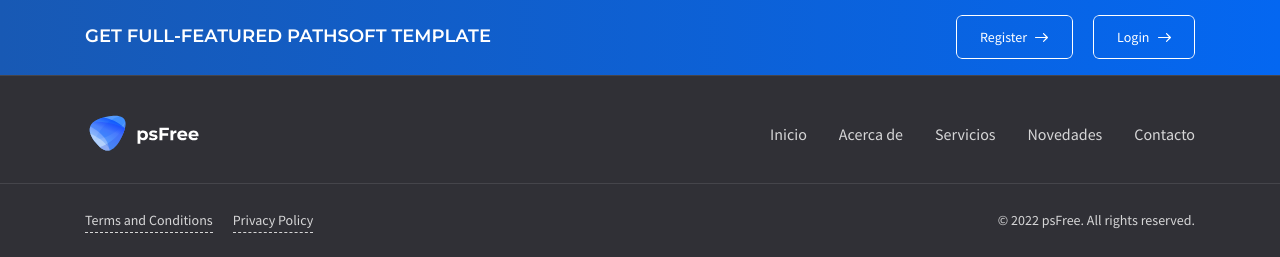
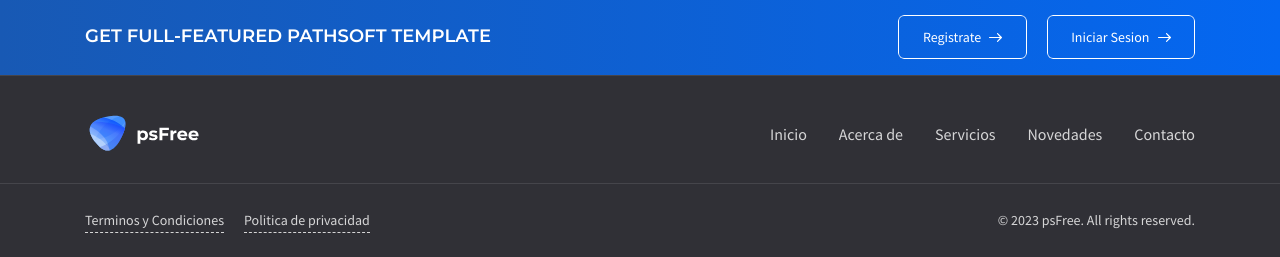
Before and after one commit to NicolasARS/GeneradorQR, a Symfony app: template templates/page/contact.html.twig in a window 1280 px wide. Shown: the part 1500-1757 px from the top of the page. Run offline with Twig, Linux system fonts and the light colour scheme; the template is opened without the code that fills it, so the values that code supplies are empty; form fields are guessed from the names that the template uses; some libraries are stand-ins or nearby versions.

```diff
--- a/src/Form/ContactFormType.php
+++ b/src/Form/ContactFormType.php
@@ -21,7 +21,7 @@ class ContactFormType extends AbstractType
             ->add('phoneNumber' , TextType::class, array('label'=> 'Telefono'))
             ->add('email', EmailType::class, array('label' => 'Correo'))
             ->add('message' , TextareaType::class, array('label'=> 'Dejanos tu mensaje'))
-            ->add('Send', SubmitType::class, array('label' => 'Enviar formulario'));
+            ->add('submit', SubmitType::class, array('label' => 'Enviar formulario'));
         ;
     }
 
--- a/templates/base.html.twig
+++ b/templates/base.html.twig
@@ -61,11 +61,11 @@
                         <a href="{{ path('logout') }}" class="btn btn-border btn-with-icon btn-small ripple"><i class="fa fa-sign-out sr-icons"></i> {{ app.user.name }} - Cerrar Sesion</a>
                         {% else %}
                         <li class="{{ (app.request.attributes.get('_route') == 'login')  ? 'active': ''}} lien"><a href="{{path('register')}}" class="btn btn-border btn-with-icon btn-small ripple">
-                            <span>Register</span>
+                            <span>Registrate</span>
                             <svg class="btn-icon-right" viewBox="0 0 13 9" width="13" height="9"><use xlink:href="assets/img/sprite.svg#arrow-right"></use></svg>
                         </a></li>
                         <li class="{{ (app.request.attributes.get('_route') == 'register')  ? 'active': ''}} "><a href="{{path('login')}}" class="btn btn-border btn-with-icon btn-small ripple">
-                            <span>Login</span>
+                            <span>Iniciar Sesion</span>
                             <svg class="btn-icon-right" viewBox="0 0 13 9" width="13" height="9"><use xlink:href="assets/img/sprite.svg#arrow-right"></use></svg>
                         </a></li>
                         {% endif %}
@@ -119,11 +119,11 @@
                         <a href="{{ path('logout') }}" class="btn btn-border btn-with-icon btn-small ripple"><i class="fa fa-sign-out sr-icons"></i> {{ app.user.name }} - Cerrar Sesion</a>
                         {% else %}
                         <li class="{{ (app.request.attributes.get('_route') == 'login')  ? 'active': ''}} lien"><a href="{{path('register')}}" class="btn btn-border btn-with-icon btn-small ripple">
-                            <span>Register</span>
+                            <span>Registrate</span>
                             <svg class="btn-icon-right" viewBox="0 0 13 9" width="13" height="9"><use xlink:href="assets/img/sprite.svg#arrow-right"></use></svg>
                         </a></li>
                         <li class="{{ (app.request.attributes.get('_route') == 'register')  ? 'active': ''}} "><a href="{{path('login')}}" class="btn btn-border btn-with-icon btn-small ripple">
-                            <span>Login</span>
+                            <span>Iniciar Sesion</span>
                             <svg class="btn-icon-right" viewBox="0 0 13 9" width="13" height="9"><use xlink:href="assets/img/sprite.svg#arrow-right"></use></svg>
                         </a></li>
                         {% endif %}
@@ -170,13 +170,13 @@
                 <div class="col-md-auto col-12 item">
                     <nav class="footer-links">
                         <ul>
-                            <li><a href="terms-and-conditions.html">Terms and Conditions</a></li>
-                            <li><a href="privacy-policy.html">Privacy Policy</a></li>
+                            <li><a href="terms-and-conditions.html">Terminos y Condiciones</a></li>
+                            <li><a href="privacy-policy.html">Politica de privacidad</a></li>
                         </ul>
                     </nav>
                 </div>
                 <div class="col-md-auto col-12 item">
-                    <div class="copyright">© 2022 psFree. All rights reserved.</div>
+                    <div class="copyright">© 2023 psFree. All rights reserved.</div>
                 </div>
             </div>
         </div>
@@ -192,6 +192,6 @@
 <script src="assets/libs/pristine/pristine.min.js"></script>
 <script src="assets/js/custom.js"></script>
 <!-- <script src="assets/js/forms.js"></script> -->
-<script src="assets/js/contact-form-validation.js"></script>
+<script src="assets/js/contactFormValidation.js"></script>
 {% endblock %}
 </body></html>
--- a/templates/page/contact.html.twig
+++ b/templates/page/contact.html.twig
@@ -61,7 +61,7 @@
 							</div>
 						</div>
 						<div class="col-xl-8 col-md-7 content-item">
-{{ form_start(form, {'attr': {'class':'form-submission contact-form contact-form-padding', 'id':'contact-form'}}) }}
+{{ form_start(form, {'attr': {'class':'form-submission contact-form contact-form-padding', 'id':'contactForm'}}) }}
 {{ form_errors(form) }}
 	<div class="row gutters-default">
     <div class="col-12">
@@ -70,28 +70,24 @@
 		<div class="col-xl-4 col-sm-6 col-12">
 		<div class="form-field">
 			{{ form_row(form.fullName, {'attr': {'class':'form-field-input', 'id':'fullName'}}) }}
-			<div class="invalid-feedback">Por favor, introduce tu nombre completo.</div>
 		</div>
 		</div>
 		<div class="col-xl-4 col-sm-6 col-12">
 		<div class="form-field">
 			{{ form_row(form.phoneNumber, {'attr': {'class':'form-field-input mask-phone', 'id':'phoneNumber'}}) }}
-			<div class="invalid-feedback">Por favor, introduce tu nombre completo.</div>
 		</div>
 	</div>
 	<div class="col-xl-4 col-12">
 	<div class="form-field">
 			{{ form_row(form.email, {'attr': {'class':'form-field-input', 'id':'email'}}) }}
-			<div class="invalid-feedback">Por favor, introduce tu nombre completo.</div>
 		</div>
 	</div>
 	<div class="col-12">
 		<div class="form-field">
 			{{ form_row(form.message, {'attr': {'class':'form-field-input', 'cols':'30', 'rows':'6', 'id':'message'}}) }}
-			<div class="invalid-feedback">Por favor, introduce tu nombre completo.</div>
 		</div>
 		<div class="form-btn">
-			{{ form_row(form.Send, {'attr': {'class':'btn btn-w240 ripple', 'id':'send'}}) }}
+			{{ form_row(form.submit, {'attr': {'class':'btn btn-w240 ripple', 'id':'send'}}) }}
 		</div>
 	</div>
 	</div>
@@ -101,11 +97,6 @@
 				</div>
 			</div>
 
-{% block javascripts %}
-    {{ parent() }}
-    <script src="{{ asset('assets/js/contact-form-validation.js') }}"></script>
-{% endblock %}
-
 			<!-- Begin map -->
 			<div class="map">
 				<iframe class="lazy" data-src="https://www.google.com/maps/embed?pb=!1m18!1m12!1m3!1d3302.1020346961877!2d-118.2916255847825!3d34.14373158058114!2m3!1f0!2f0!3f0!3m2!1i1024!2i768!4f13.1!3m3!1m2!1s0x80c2c0623fe71971%3A0xc829e89a5dcc767e!2zNDczMCBDcnlzdGFsIFNwcmluZ3MgRHIsIExvcyBBbmdlbGVzLCBDQSA5MDAyNywg0KHQv9C-0LvRg9GH0LXQvdGWINCo0YLQsNGC0Lgg0JDQvNC10YDQuNC60Lg!5e0!3m2!1suk!2sua!4v1621932036298!5m2!1suk!2sua"></iframe>
--- a/templates/security/login.html.twig
+++ b/templates/security/login.html.twig
@@ -23,9 +23,9 @@
         </div>
     {% endif %}
         <div class="col-sm-10">
-    <label for="inputEmail">Email</label>
+    <label for="inputEmail">Correo</label>
     <input type="email" value="{{ last_username }}" name="email" id="inputEmail" class="form-control" autocomplete="email" required autofocus>
-    <label for="inputPassword">Password</label>
+    <label for="inputPassword">Contraseña</label>
     <input type="password" name="password" id="inputPassword" class="form-control" autocomplete="current-password" required><br>
 
     <input type="hidden" name="_csrf_token"
```
Also changed, not shown: migrations/Version20231109074604.php (added, +31 -0 lines), src/Form/RegistrationFormType.php (+8 -4 lines), public/assets/js/contact-form-validation.js (deleted), public/assets/js/contactFormValidation.js (added).
